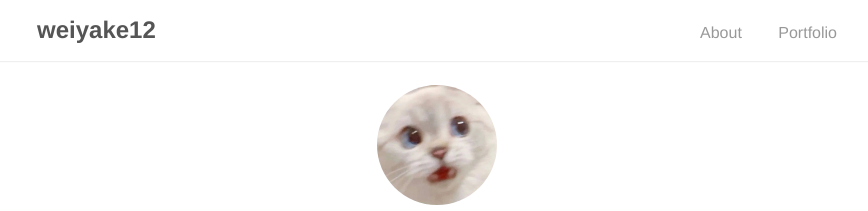
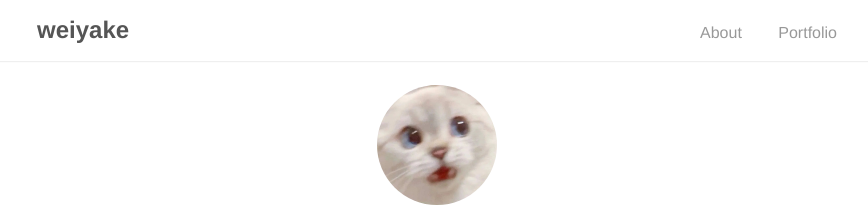
Before and after one commit to echo0409/echo0409.github.io, a Jekyll site: the page built from index.md, in a window 1280 px wide. Shown: the top 211 px of the page, without its empty margins (203-1071 px from the left). Built offline with Jekyll 4.4.1, drawn with Linux system fonts in a browser that asks for light colours; our own code applies the rules of GitHub Pages for plain Markdown files.

Commit message:
second commit

```diff
--- a/_config.yml
+++ b/_config.yml
@@ -1,5 +1,5 @@
 # Site settings
-title: weiyake12
+title: weiyake
 #baseurl: "/weiyake"
 #baseurl: <link rel="stylesheet" href={{ "/assets/css/main.css" | relative_url }}>
 url: "https://echo0409.github.io"
@@ -20,7 +20,7 @@ social:
   dribbble:
   #facebook: Test
   flickr:
-  github: kssim
+  github: echo0409
   google_plus:
   instagram:
   keybase:
@@ -51,8 +51,8 @@ plugins:
   - jekyll-paginate
 
 # Permalinks
-permalink: /:year-:month-:day/:title
-paginate_path: "/portfolio/page:num/"
+#permalink: /:year-:month-:day/:title
+#paginate_path: "/portfolio/page:num/"
 paginate: 5
 exclude:
   - "Gemfile"
```
